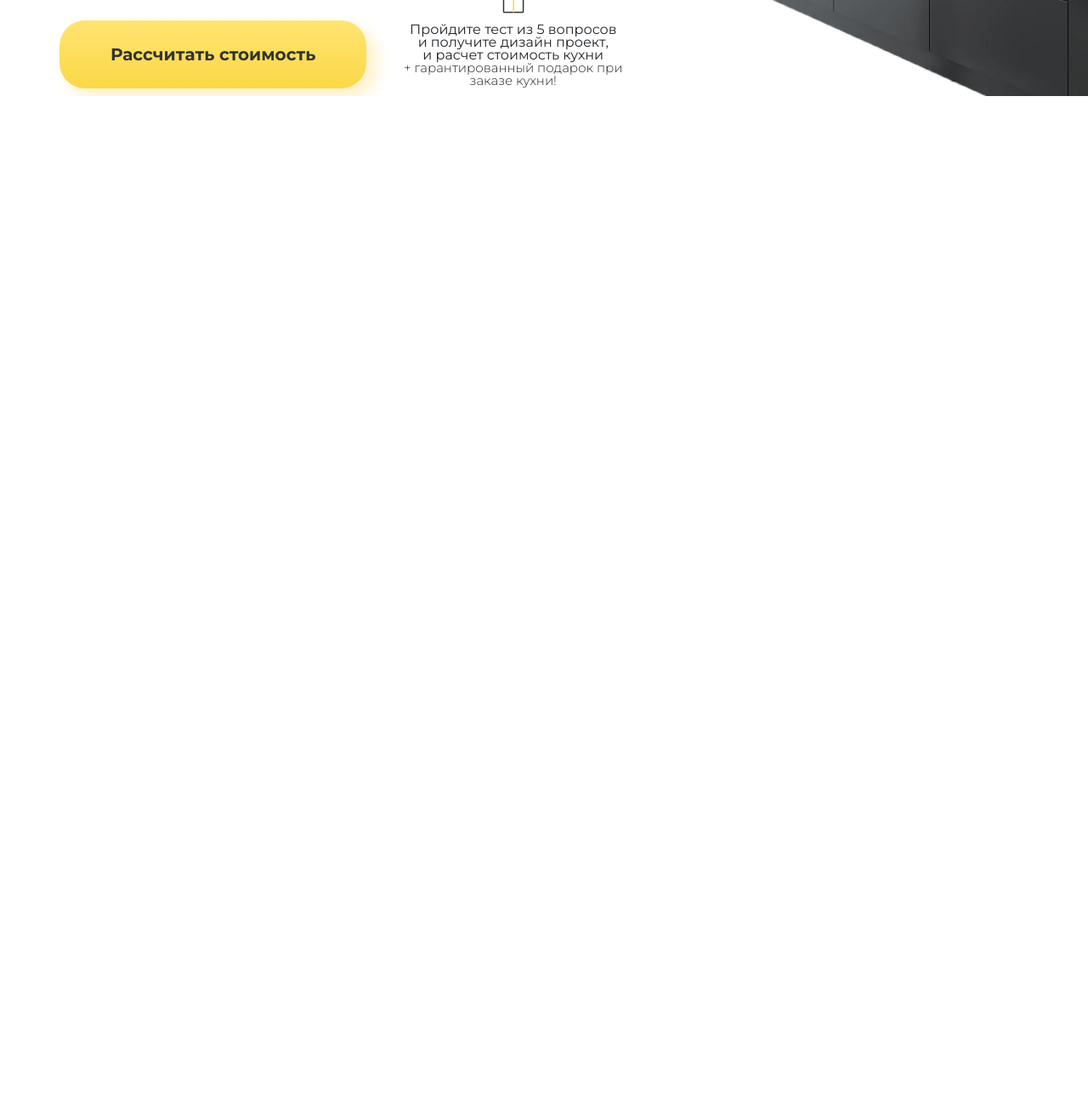
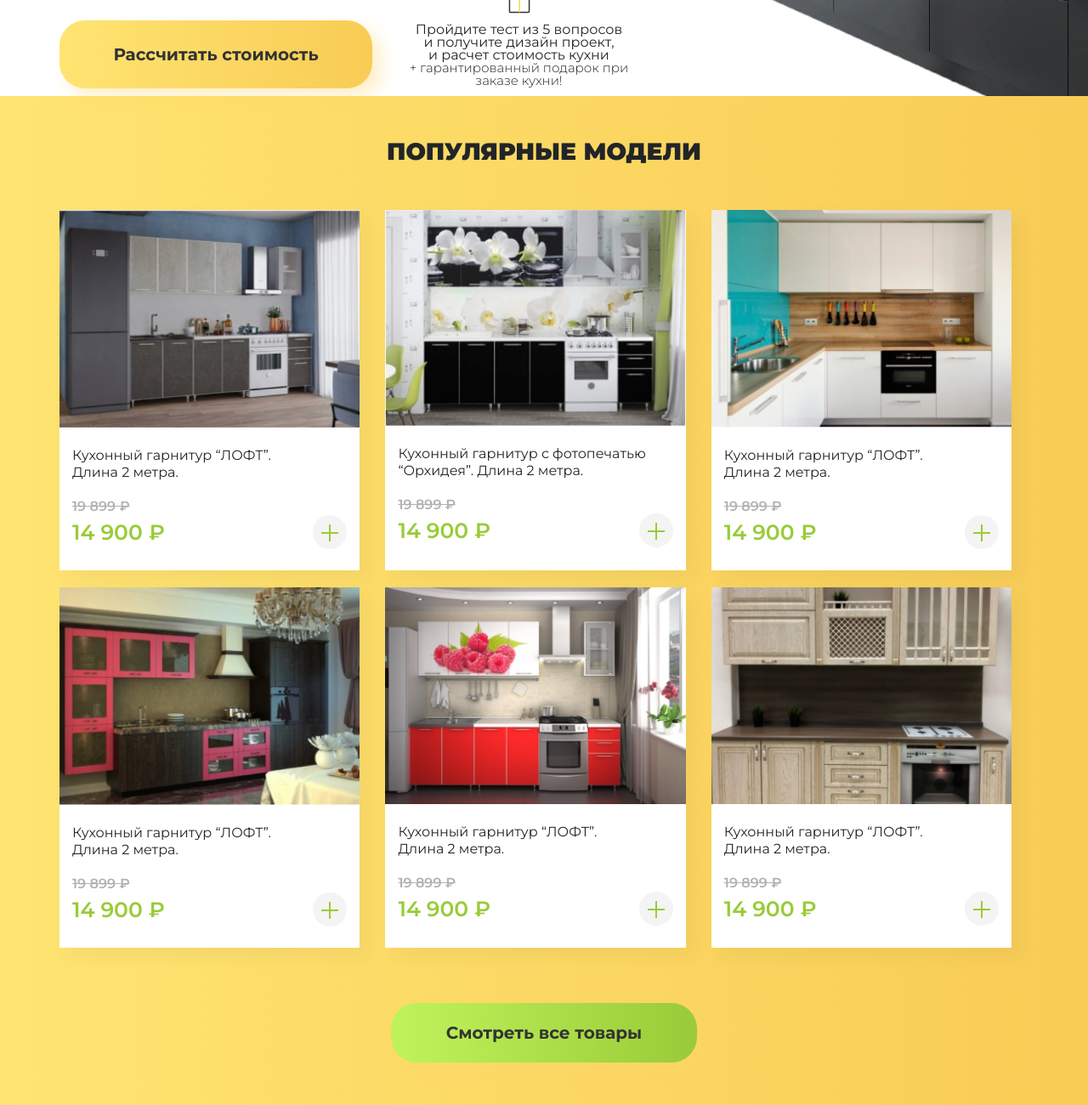
Before and after one commit to ElenaDymova/kitchenmix, a website: page src/index.html in a window 1280 px wide. Shown: the part 766-2066 px from the top of the page at 85% size. Before the commit the page ends 879 px from the top, so only its background shows below. Drawn offline with Linux system fonts and the light colour scheme.

Commit message:
was added block with popular cards

```diff
--- a/src/index.html
+++ b/src/index.html
@@ -125,6 +125,81 @@
         </div>
     </section>
 
+    <section class="popular">
+        <div class="container">
+            <h2 class="title  popular__title">Популярные модели </h2>
+            <ul class="popular__list">
+                <li class="card popular__item">
+                    <img class="card__photo" src="img/mobile/main/popular1.jpg" alt="Кухонный гарнитур">
+                    <h3 class="card__name">Кухонный гарнитур “ЛОФТ”. Длина 2 метра.</h3>
+                    <div class="card__old">19 899 ₽</div>
+                    <div class="card__column">
+                        <div class="card__price">14 900 ₽</div>
+                        <button class="card__button">
+                            <span class="visually-hidden">Узнать подробнее про модель</span>
+                        </button>
+                    </div>
+                </li>
+                <li class="card popular__item">
+                    <img class="card__photo" src="img/mobile/main/popular2.jpg" alt="Кухонный гарнитур">
+                    <h3 class="card__name  card__name--orchid">Кухонный гарнитур с фотопечатью “Орхидея”. Длина 2 метра.</h3>
+                    <div class="card__old">19 899 ₽</div>
+                    <div class="card__column">
+                        <div class="card__price">14 900 ₽</div>
+                        <button class="card__button">
+                            <span class="visually-hidden">Узнать подробнее про модель</span>
+                        </button>
+                    </div>
+                </li>
+                <li class="card popular__item topic">
+                    <img class="card__photo" src="img/mobile/main/popular3.jpg" alt="Кухонный гарнитур">
+                    <h3 class="card__name">Кухонный гарнитур “ЛОФТ”. Длина 2 метра.</h3>
+                    <div class="card__old">19 899 ₽</div>
+                    <div class="card__column">
+                        <div class="card__price">14 900 ₽</div>
+                        <button class="card__button">
+                            <span class="visually-hidden">Узнать подробнее про модель</span>
+                        </button>
+                    </div>
+                </li>
+                <li class="card popular__item popular__item--additionally">
+                    <img class="card__photo" src="img/mobile/main/popular4.jpg" alt="Кухонный гарнитур">
+                    <h3 class="card__name">Кухонный гарнитур “ЛОФТ”. Длина 2 метра.</h3>
+                    <div class="card__old">19 899 ₽</div>
+                    <div class="card__column">
+                        <div class="card__price">14 900 ₽</div>
+                        <button class="card__button">
+                            <span class="visually-hidden">Узнать подробнее про модель</span>
+                        </button>
+                    </div>
+                </li>
+                <li class="card popular__item popular__item--desktope">
+                    <img class="card__photo" src="img/desktope/main/popular5.jpg" alt="Кухонный гарнитур">
+                    <h3 class="card__name">Кухонный гарнитур “ЛОФТ”. Длина 2 метра.</h3>
+                    <div class="card__old">19 899 ₽</div>
+                    <div class="card__column">
+                        <div class="card__price">14 900 ₽</div>
+                        <button class="card__button">
+                            <span class="visually-hidden">Узнать подробнее про модель</span>
+                        </button>
+                    </div>
+                </li>
+                <li class="card popular__item popular__item--desktope">
+                    <img class="card__photo" src="img/desktope/main/popular6.png" alt="Кухонный гарнитур">
+                    <h3 class="card__name">Кухонный гарнитур “ЛОФТ”. Длина 2 метра.</h3>
+                    <div class="card__old">19 899 ₽</div>
+                    <div class="card__column">
+                        <div class="card__price">14 900 ₽</div>
+                        <button class="card__button">
+                            <span class="visually-hidden">Узнать подробнее про модель</span>
+                        </button>
+                    </div>
+                </li>
+                <li class="popular__button"><button class="button button__popular">Смотреть все товары</button></li>
+            </ul>
+        </div>
+    </section>
+
     <script src="js/main.js"></script>
 </body>
 
--- a/src/js/main.js
+++ b/src/js/main.js
@@ -1,5 +1,6 @@
+//menu burger
 
-const hamburger = document.querySelector('.header__toggle')
+const hamburger = document.querySelector('.header__toggle');
 
 if (hamburger) {
     menu = document.querySelector('.main-nav');
@@ -11,3 +12,5 @@ if (hamburger) {
         phone.classList.toggle('header__phone--active')
     });
 };
+
+//cards
--- a/src/sass/base/_mixins.scss
+++ b/src/sass/base/_mixins.scss
@@ -1,5 +1,6 @@
 @mixin background {
-	background-color: #FBD846;
+	/* background-color: #FBD846;
     background-image: -webkit-linear-gradient(#FFE472, #FBD846);
-    background-image: linear-gradient(#FFE472, #FBD846);
+    background-image: linear-gradient(#FFE472, #FBD846); */
+    background: linear-gradient(90deg, #FFE472 0%, #F8CC55 100%, #FBD846 100%);
 }
--- a/src/sass/blocks/_button.scss
+++ b/src/sass/blocks/_button.scss
@@ -11,6 +11,11 @@
 	font-size: 16px;
 	font-weight: 700;
 	padding: 15px 25px;
+	&__popular {
+		color: #333333;
+		background: linear-gradient(269.89deg, #99CB38 0.07%, #C0F35B 99.89%);
+		padding: 15px 70px;
+	}
 }
 
 .header__toggle--close {
@@ -23,12 +28,19 @@
 .button--calc {
 	padding: 13px 70px;
 	margin-top: 50px;
+	width: 100%;
 }
 
 @media (min-width: 768px) {
 	.button {
+		max-width: 368px;
 		font-size: 22px;
 		padding: 20px 70px;
+
+		&__popular {
+			font-size: 20px;
+			padding: 20px 65px;
+		}
 	}
 
 	.button--calc {
--- /dev/null
+++ b/src/sass/blocks/_card.scss
@@ -0,0 +1,93 @@
+.card {
+    background-color: white;
+    box-shadow: 10px 10px 20px rgba(51, 51, 51, 0.05);
+    margin-bottom: 35px;
+    &:last-child {
+        margin-bottom: 0;
+    }
+    &:hover {
+        border: 2px solid #99CB38;
+        box-shadow: 5px 5px 10px rgba(51, 51, 51, 0.05);
+    }
+
+    &:hover h3 {
+        color: $decoration-color;
+    }
+
+    &:hover .card__button {
+        background-color: $decoration-color;
+        &::before {
+            background: #F4F4F4;
+        }
+        &::after {
+            background: #F4F4F4;
+        }
+    }
+
+    &__photo {
+        width: 100%;
+    }
+    &__name {
+        font-size: 16px;
+        font-weight: 400;
+        padding: 23px 50px 0 15px;
+        line-height: 20px;
+        &--orchid {
+            padding: 23px 35px 0 15px;
+        }
+    }
+    &__old {
+        font-size: 16px;
+        line-height: 20px;
+        font-weight: 600;
+        color: #B2B2B2;
+        text-decoration: line-through;
+        padding-left: 15px;
+        margin-top: 20px;
+    }
+    &__column {
+        padding: 0px 15px 25px 15px;
+        display: flex;
+        align-items: center;
+        justify-content: space-between;
+    }
+    &__price {
+        font-size: 25px;
+        font-weight: 600;
+        line-height: 30px;
+        color: $decoration-color;
+    }
+    &__button {
+        position: relative;
+        background-color: #F4F4F4;
+        width: 40px;
+        height: 40px;
+        border-radius: 100%;
+        border: none;
+            &::before {
+                content: '';
+                background: $decoration-color;
+                height: 20px;
+                width: 2px;
+                position: absolute;
+                left: 19px;
+                top: 11px;
+                border: none;
+            }
+            &::after {
+                content: "";
+                height: 2px;
+                width: 20px;
+                background: $decoration-color;
+                position: absolute;
+                left: 10px;
+                top: 20px;
+            }
+    }
+}
+
+@media (min-width: 768px) {
+    .card {
+        margin-bottom: 0;
+    }
+}
--- a/src/sass/blocks/_main-nav.scss
+++ b/src/sass/blocks/_main-nav.scss
@@ -1,6 +1,5 @@
 .main-nav {
 	position: relative;
-	height: 100vh;
 	transform: translate(-110%, 0px);
 	transition: left 0.3s ease 0;
 	&--active {
--- /dev/null
+++ b/src/sass/blocks/_popular.scss
@@ -0,0 +1,67 @@
+.popular {
+    @include background;
+    padding-bottom: 45px;
+    &__title {
+        padding-top: 41px;
+    }
+    &__list {
+        margin-top: 50px;
+    }
+    &__item {
+        &--additionally {
+            display: none;
+        }
+        &--desktope {
+               display: none;
+        }
+    }
+    &__button {
+        width: 100%;
+		margin-top: 40px;
+    }
+}
+
+@media (min-width: 768px) {
+    .popular {
+        margin-top: 80px;
+        &__title {
+            padding-top: 54px;
+        }
+        &__list {
+            margin-top: 65px;
+            display: flex;
+            flex-wrap: wrap;
+            gap: 20px;
+        }
+        &__item {
+            width: 48%;
+            &--additionally {
+                display: block;
+            }
+        }
+    }
+}
+
+@media (min-width: 1140px) {
+    .popular {
+        padding-bottom: 50px;
+        margin-top: 0;
+        &__title {
+            padding-top: 50px;
+        }
+        &__list {
+            margin-top: 54px;
+            column-gap: 30px;
+        }
+        &__item {
+            width: 31%;
+            &--desktope {
+                display: block;
+            }
+        }
+        &__button {
+            margin: 0 auto;
+            margin-top: 45px;
+        }
+    }
+}
--- a/src/sass/blocks/_promo.scss
+++ b/src/sass/blocks/_promo.scss
@@ -1,6 +1,5 @@
 .promo {
-    position: absolute;
-    top: 105px;
+    margin-top: -470px;
     &__title {
         font-size: 28px;
         line-height: 34px;
@@ -98,6 +97,7 @@
 
 @media (min-width: 768px) {
 	.promo{
+        margin-top: -800px;
 		&__title {
             font-size: 35px;
             line-height: 43px;
@@ -173,8 +173,7 @@
 
 @media (min-width: 1140px) {
     .promo {
-        position: relative;
-        top: 0;
+        margin-top: 0;
         &__wrapper {
             display: flex;
         }
--- /dev/null
+++ b/src/sass/blocks/_title.scss
@@ -0,0 +1,13 @@
+.title {
+    font-size: 22px;
+    font-weight: 900;
+    text-transform: uppercase;
+    text-align: center;
+}
+
+@media (min-width: 768px) {
+    .title {
+        font-size: 28px;
+        line-height: 30px;
+    }
+}
--- a/src/sass/style.scss
+++ b/src/sass/style.scss
@@ -88,3 +88,6 @@ img {
 @import 'blocks/button';
 @import 'blocks/main-nav';
 @import 'blocks/promo';
+@import 'blocks/title';
+@import 'blocks/popular';
+@import 'blocks/card';
```
Also changed, not shown: src/css/style.min.css, src/img/desktope/main/popular5.jpg (added), src/img/desktope/main/popular6.png (added), src/img/mobile/main/popular4.jpg (added), 1 other file.
